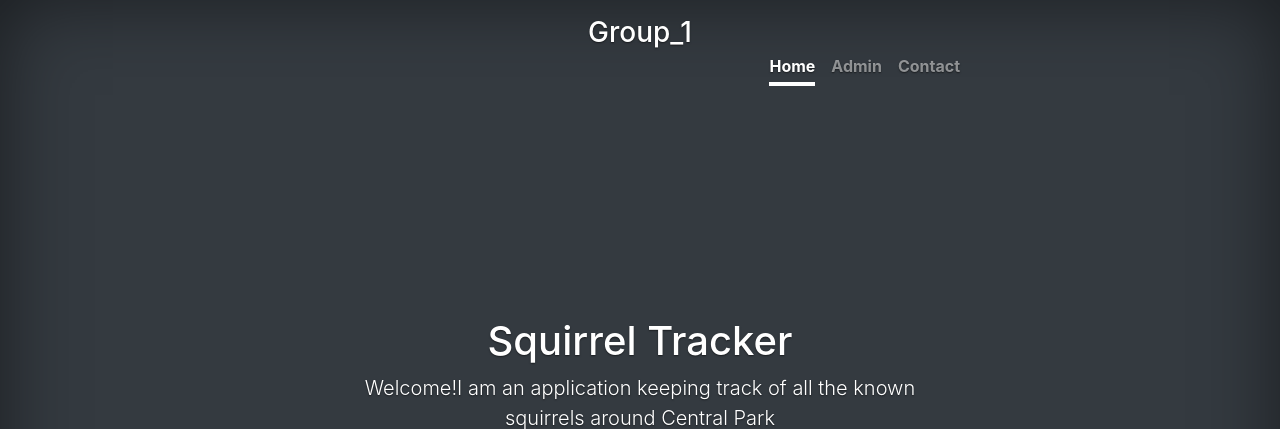
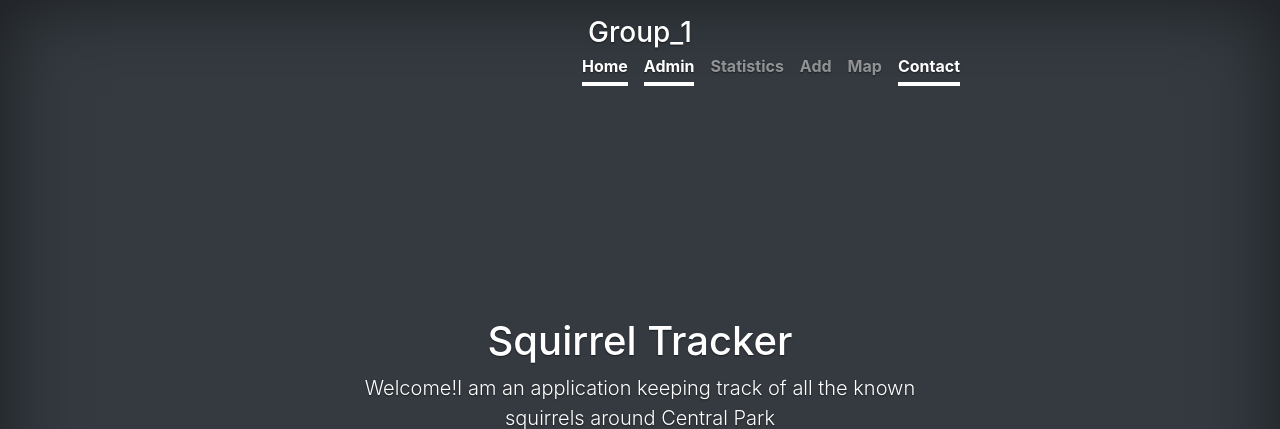
Before and after one commit to zhangwhbilly/Squirrel_Project_Group_1, a Django app: template sightings/templates/sightings/index.html in a window 1280 px wide. Shown: the top 429 px of the page. Run offline with Django 3.2, Linux system fonts and the light colour scheme; the template is opened without the code that fills it, so the values that code supplies are empty.

Commit message:
all html modified

```diff
--- a/map/templates/map/index.html
+++ b/map/templates/map/index.html
@@ -5,7 +5,7 @@
     <!-- Required meta tags -->
     <meta charset="utf-8">
     <meta name="viewport" content="width=device-width, initial-scale=1, shrink-to-fit=no">
-    <a class="nav-link active" href="sightings/index">Home</a>
+    <a class="nav-link active" href="">Home</a>
     <a class="nav-link active" href="{% url 'admin:login' %}">Admin</a>
     <a class="nav-link" href="/sightings/stats">Statistics</a>
     <a class="nav-link" href="/sightings/add">Add</a>
--- a/sightings/templates/sightings/add.html
+++ b/sightings/templates/sightings/add.html
@@ -40,8 +40,11 @@
     <div class="inner">
       <h3 class="masthead-brand">Group 1</h3>
       <nav class="nav nav-masthead justify-content-center">
-        <a class="nav-link active" href=/squirrels/>Home</a>
+        <a class="nav-link active" href="sightings/index">Home</a>
         <a class="nav-link active" href="{% url 'admin:login' %}">Admin</a>
+        <a class="nav-link" href="/sightings/stats">Statistics</a>
+	<a class="nav-link" href="/sightings/add">Add</a>
+        <a class="nav-link" href="/map/">Map</a>
         <a class="nav-link active" href="mailto:cj2671@columbia.edu">Contact</a>
       </nav>
     </div>
--- a/sightings/templates/sightings/index.html
+++ b/sightings/templates/sightings/index.html
@@ -53,9 +53,12 @@
     <div>
       <h3 class="float-md-start mb-0">Group_1</h3>
       <nav class="nav nav-masthead justify-content-center float-md-end">
-        <a class="nav-link active" aria-current="page" href="#">Home</a>
-        <a class="nav-link" href="#">Admin</a>
-        <a class="nav-link" href="#">Contact</a>
+	<a class="nav-link active" href="sightings/index">Home</a>
+        <a class="nav-link active" href="{% url 'admin:login' %}">Admin</a>
+        <a class="nav-link" href="/sightings/stats">Statistics</a>
+	<a class="nav-link" href="/sightings/add">Add</a>
+        <a class="nav-link" href="/map/">Map</a>
+        <a class="nav-link active" href="mailto:cj2671@columbia.edu">Contact</a>
       </nav>
     </div>
   </header>
--- a/sightings/templates/sightings/stats.html
+++ b/sightings/templates/sightings/stats.html
@@ -40,8 +40,11 @@
     <div class="inner">
       <h3 class="masthead-brand">Group 1</h3>
       <nav class="nav nav-masthead justify-content-center">
-        <a class="nav-link active" href=/squirrels/>Home</a>
+        <a class="nav-link active" href="sightings/index">Home</a>
         <a class="nav-link active" href="{% url 'admin:login' %}">Admin</a>
+        <a class="nav-link" href="/sightings/stats">Statistics</a>
+	<a class="nav-link" href="/sightings/add">Add</a>
+        <a class="nav-link" href="/map/">Map</a>
         <a class="nav-link active" href="mailto:cj2671@columbia.edu">Contact</a>
       </nav>
     </div>
--- a/sightings/templates/sightings/update.html
+++ b/sightings/templates/sightings/update.html
@@ -40,8 +40,11 @@
     <div class="inner">
       <h3 class="masthead-brand">Group 1</h3>
       <nav class="nav nav-masthead justify-content-center">
-        <a class="nav-link active" href=/squirrels/>Home</a>
+        <a class="nav-link active" href="sightings/index">Home</a>
         <a class="nav-link active" href="{% url 'admin:login' %}">Admin</a>
+        <a class="nav-link" href="/sightings/stats">Statistics</a>
+	<a class="nav-link" href="/sightings/add">Add</a>
+        <a class="nav-link" href="/map/">Map</a>
         <a class="nav-link active" href="mailto:cj2671@columbia.edu">Contact</a>
       </nav>
     </div>
```
